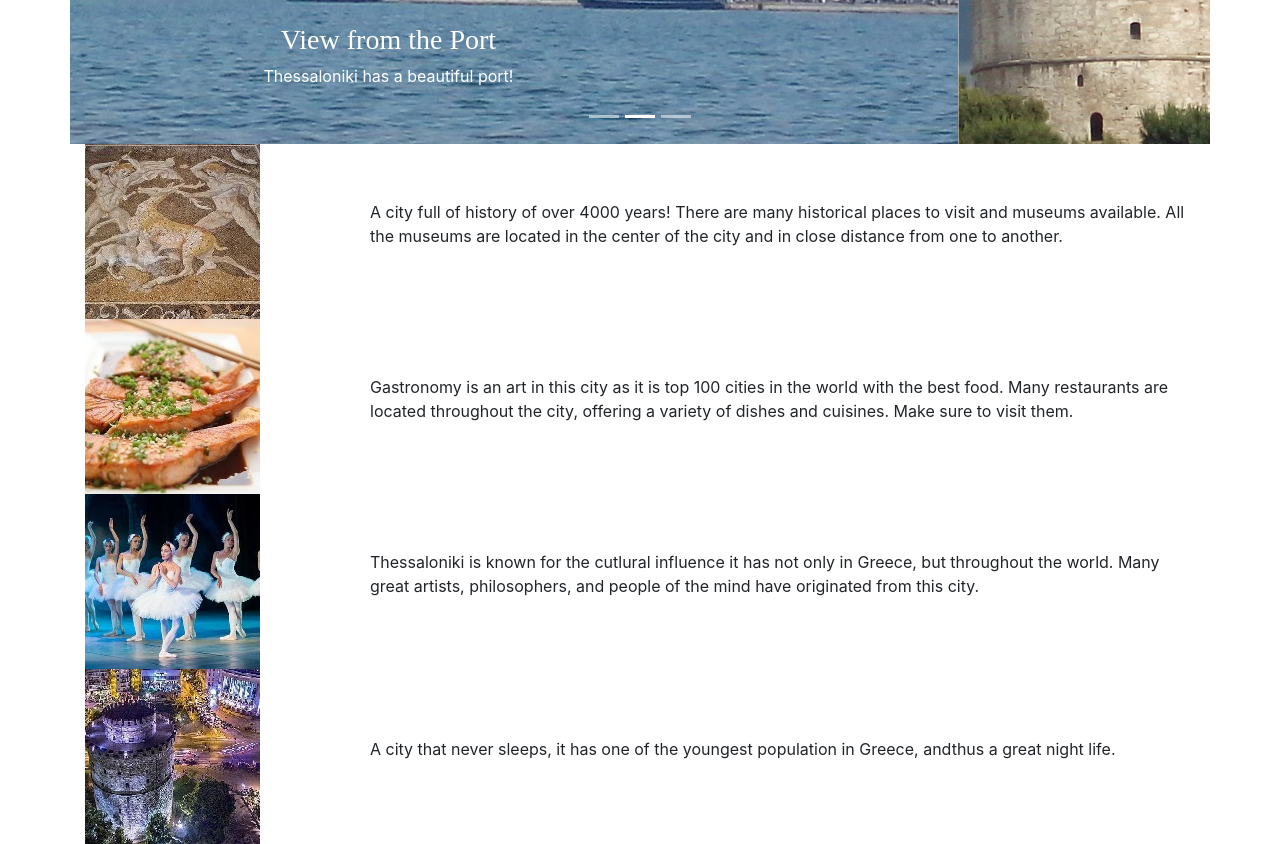
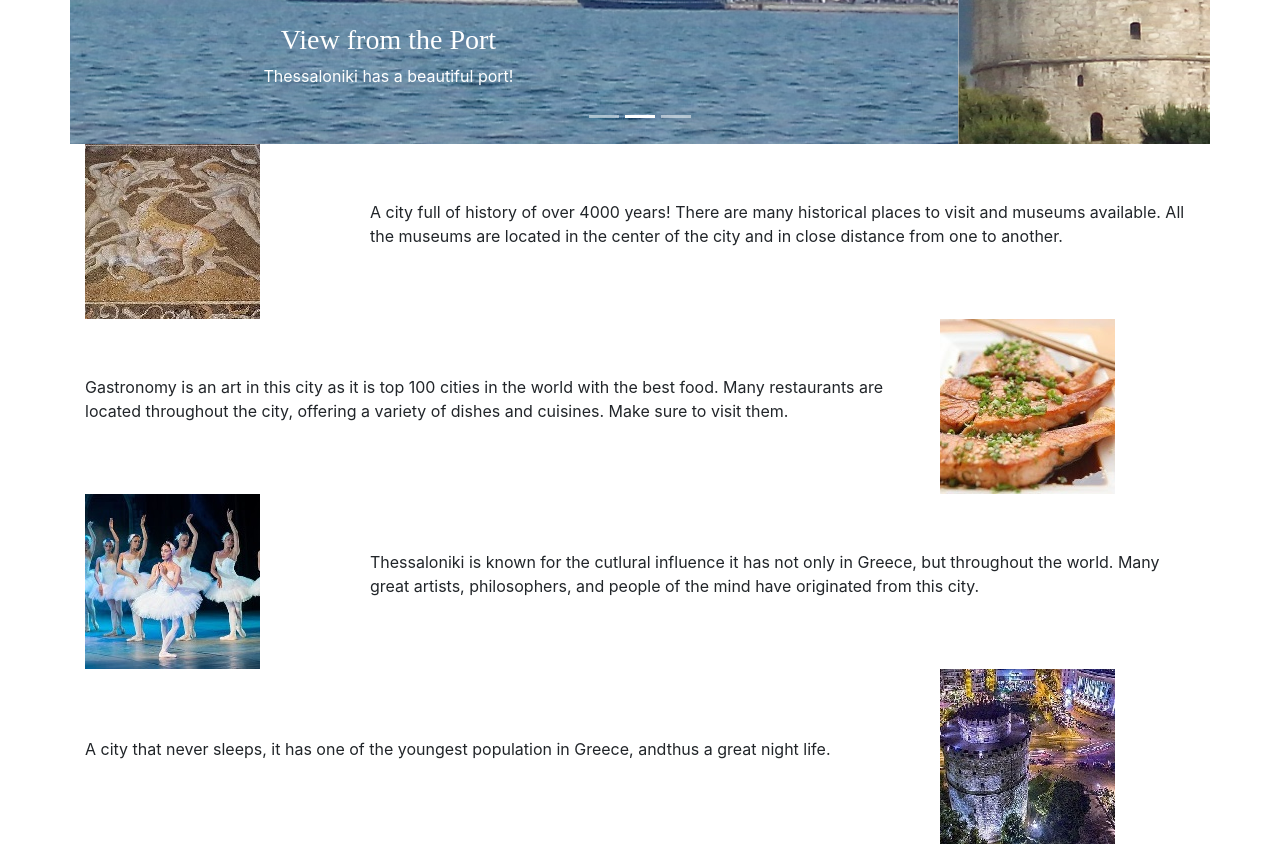
Before and after one commit to aporakk/salonicasite, a plain HTML site: page index.html in a window 1280 px wide. Shown: the part 368-1212 px from the top of the page. Drawn offline with nearby package versions, Linux system fonts and the light colour scheme; a web font is replaced by a local one.

Commit message:
image changes yet again

```diff
--- a/index.html
+++ b/index.html
@@ -74,7 +74,7 @@
 			</div>
 		</div>
 		<div class="row align-items-center">
-			<div class="col-md-3">
+			<div class="col-md-3 order-md-2">
 				<img src="ThessLanding/food.jpg" class="img-fluid" alt="food">
 			</div>
 			<div class="col-md-9">
@@ -90,7 +90,7 @@
 			</div>
 		</div>
 		<div class="row align-items-center">
-			<div class="col-md-3">
+			<div class="col-md-3 order-md-2">
 				<img src="ThessLanding/City.jpg" class="img-fluid" alt="City">
 			</div>
 			<div class="col-md-9">
```
